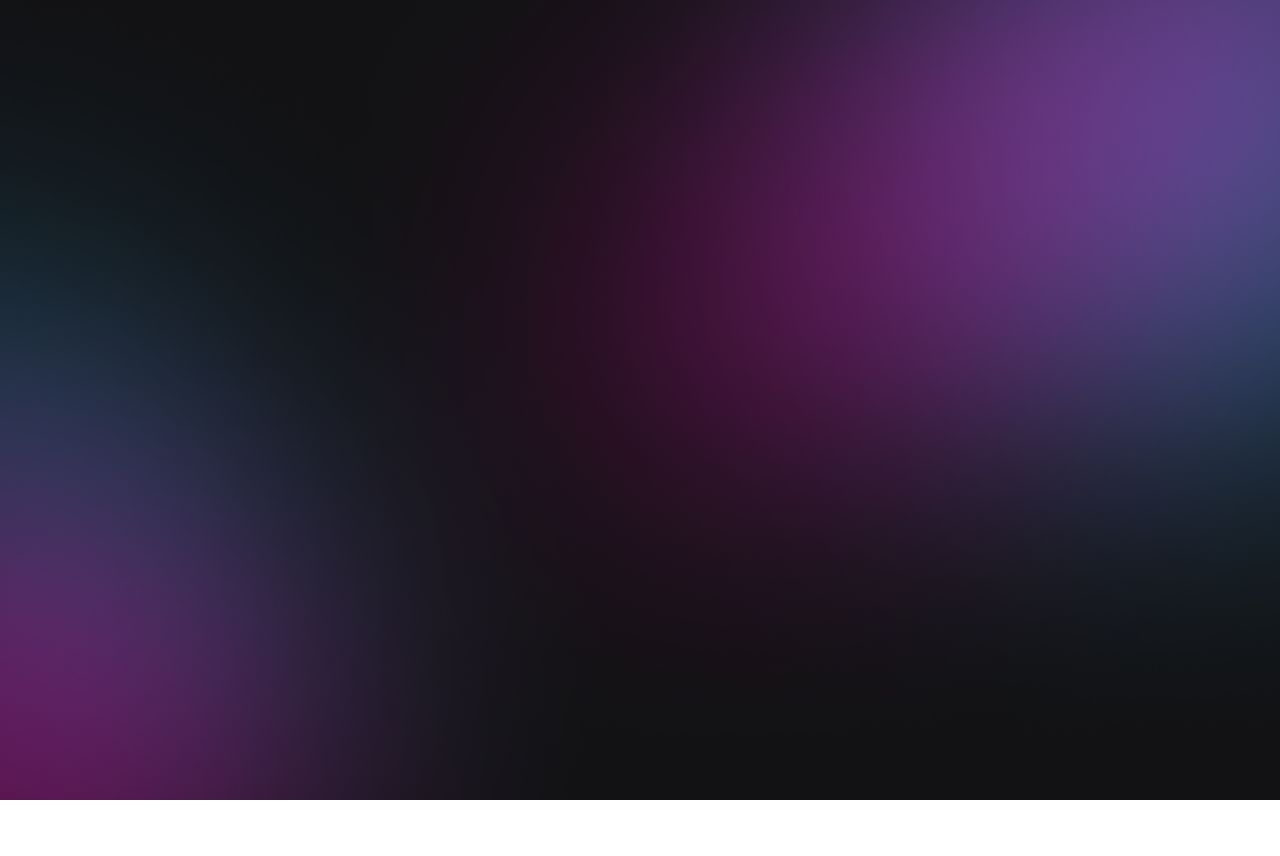
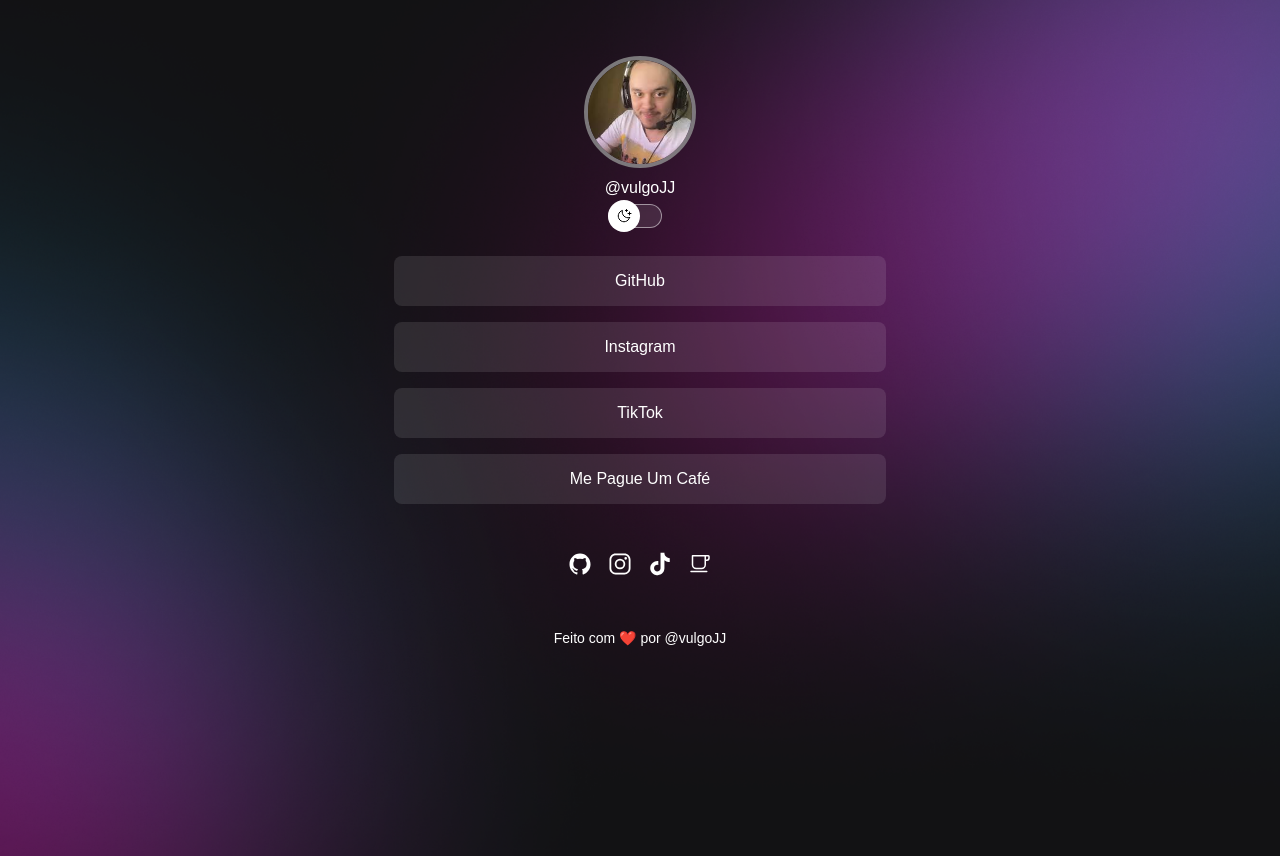
Before and after one commit to jotaMilani/HTML, a plain HTML site: page aula3/index.html in a window 1280 px wide. Before the commit the page ends 800 px from the top, so only its background shows below. Drawn offline with nearby package versions, Linux system fonts and the light colour scheme.

Commit message:
finalaula3

```diff
--- a/aula3/css/style.css
+++ b/aula3/css/style.css
@@ -1,13 +1,146 @@
-*{
-    margin: 0;
-    padding: 0;
-    box-sizing: border-box;
+* {
+  margin: 0;
+  padding: 0;
+  box-sizing: border-box;
 }
-:root{
-    --bug-url: url(../img/dark2.png)
+:root {
+  --bug-url: url(../img/dark2.png);
 }
 
-body{
-    background: var(--bug-url) no-repeat top center / cover;
-    height: 100vh;
+body {
+  background: var(--bug-url) no-repeat top center / cover;
+  height: 100vh;
+  color: #fff;
+  text-decoration: none;
+  font-family: Arial, Helvetica, sans-serif;
 }
+
+#container {
+  width: 100%;
+  max-width: 588px;
+  margin: 56px auto 0px;
+  padding: 0px 24px;
+}
+#perfil {
+  display: flex;
+  flex-direction: column;
+  align-items: center;
+}
+#perfil img {
+  width: 112px;
+  height: 112px;
+  border-radius: 50%;
+  border: 4px solid rgba(146, 146, 146, 0.8);
+  object-fit: cover;
+}
+
+#perfil p {
+  margin-top: 8px;
+  font-weight: 500;
+  line-height: 24px;
+}
+
+#botao {
+  position: relative;
+  width: 64px;
+  margin: 4px auto;
+}
+#botao button {
+  width: 32px;
+  height: 32px;
+  border-radius: 50%;
+  border: 0;
+  background: #fff url(../img/MoonStars.svg) no-repeat center;
+
+  position: absolute;
+  z-index: 1;
+  top: 50%;
+  transform: translateY(-50%);
+
+  animation: slide-out 0.2s;
+}
+#botao button:hover{
+    outline: 8px solid rgba(255, 255, 255, 0.2);
+    transition: all 0.2s;
+}
+
+#botao span {
+  background: rgba(255, 255, 255, 0.1);
+  display: block;
+  width: 54px;
+  height: 24px;
+  border: 1px solid rgba(255, 255, 255, 0.5);
+  border-radius: 24px;
+
+  backdrop-filter: blur(4px);
+  -webkit-backdrop-filter: blur(4px);
+}
+
+#links ul{
+    list-style: none;
+    display: flex;
+    flex-direction: column;
+    gap: 16px;
+    padding: 24px;
+}
+
+#links ul li a{
+display: flex;
+align-items: center;
+justify-content: center;
+padding: 16px 24px;
+border: 1px solid rgba (255, 255, 255, 0.5);
+border-radius: 8px;
+background: rgba(255, 255, 255, 0.1);
+text-decoration: none;
+font-weight: 500;
+color: #fff;
+}
+
+    #links ul li a:hover{
+        background: rgba(255, 255, 255, 0.1);
+        border: 1px solid #fff;
+
+        transition: all 1s;
+    }
+
+    #redeSocial{
+        display: flex;
+        justify-content: center;
+        padding: 24px;
+        gap: 16px;
+        font-size: 24px;
+    }
+
+    #redeSocial a {
+        text-decoration: none;
+        color: #fff;
+    }
+#footer{
+    text-align: center;
+    font-size: 14px;
+    padding: 24px;
+}
+
+    #footer a {
+        text-decoration: none;
+        color: #fff;
+    }
+
+@keyframes slide-out {
+  from {
+    left: 50%;
+  }
+  to {
+    left: 0;
+  }
+}
+
+@keyframes slide-in {
+  from {
+    left: 0;
+  }
+  to {
+    left: 50%;
+  }
+}
--- a/aula3/index.html
+++ b/aula3/index.html
@@ -1,13 +1,49 @@
 <!DOCTYPE html>
 <html lang="en">
-<head>
-    <meta charset="UTF-8">
-    <meta name="viewport" content="width=device-width, initial-scale=1.0">
+  <head>
+    <meta charset="UTF-8" />
+    <meta name="viewport" content="width=device-width, initial-scale=1.0" />
     <title>REVISÃO</title>
 
-    <link rel="stylesheet" href="./css/style.css">
-</head>
-<body>
+    <link rel="stylesheet" href="./css/style.css" />
+  </head>
+  <body>
+    <div id="container">
+      <div id="perfil">
+        <img
+          src="./img/neskjpg.jpg"
+          alt="André Oliveira, careca, em seu habitat natural, com seu headset"
+        />
+        <p>@vulgoJJ</p>
+      </div>
+      <div id="botao">
+        <button></button>
+        <span></span>
+      </div>
+      <div id="links">
+        <ul>
+          <li><a href="https://github.com/">GitHub</a></li>
+          <li><a href="https://www.instagram.com/_milani.jao/">Instagram</a></li>
+          <li><a href="">TikTok</a></li>
+          <li><a href="">Me Pague Um Café</a></li>
+        </ul>
+      </div>
 
-</body>
+      <div id="redeSocial">
+        <a href="https://github.com/"><ion-icon name="logo-github"></ion-icon></a>
+
+        <a href="https://www.instagram.com/_milani.jao/"><ion-icon name="logo-instagram"></ion-icon></a>
+
+        <a href=""><ion-icon name="logo-tiktok"></ion-icon></a>
+
+        <a href=""><ion-icon name="cafe-outline"></ion-icon></a>
+      </div>
+
+      <div id="footer">
+        <p>Feito com ❤️ por <a href="">@vulgoJJ</a></p>
+      </div>
+    </div>
+  </body>
+  <script type="module" src="https://unpkg.com/ionicons@7.1.0/dist/ionicons/ionicons.esm.js"></script>
+<script nomodule src="https://unpkg.com/ionicons@7.1.0/dist/ionicons/ionicons.js"></script>
 </html>
```
Also changed, not shown: aula3/img/MoonStars.svg (added), aula3/img/Sun.svg (added), aula3/img/neskjpg.jpg (added).
